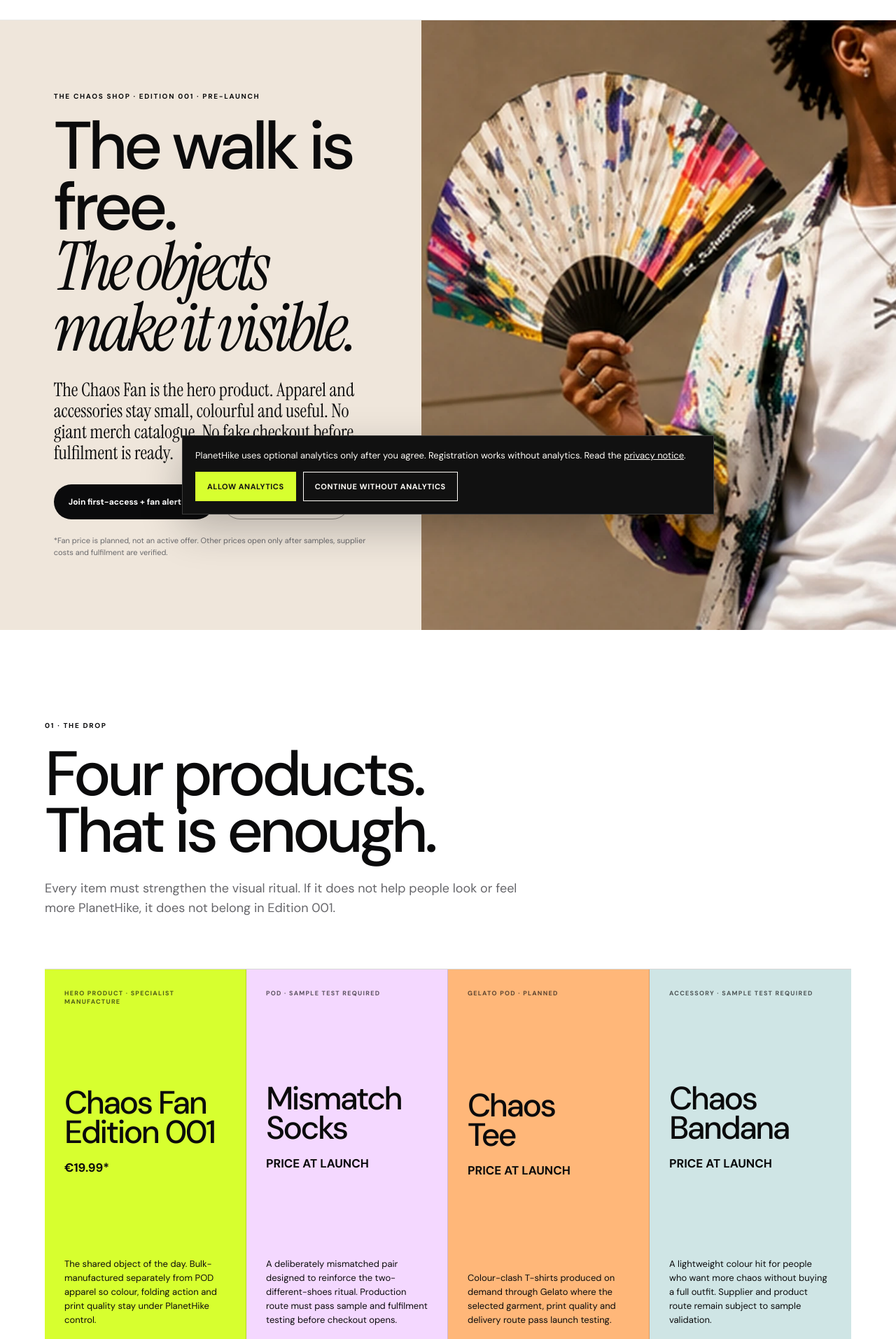
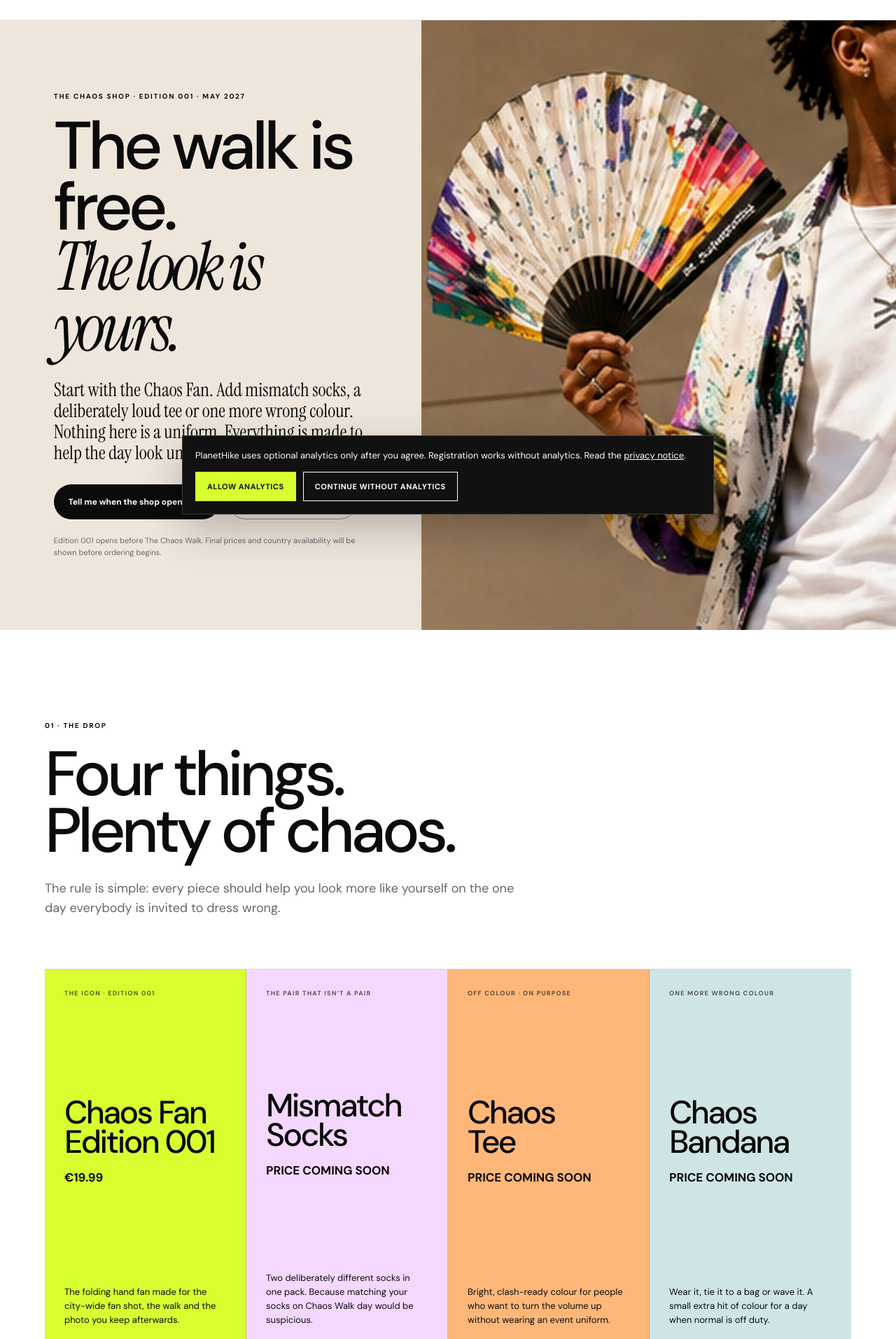
Before and after one commit to unikmo/planethike, a Next.js app: page /shop in a window 1280 px wide. Shown: the part 47-1960 px from the top of the page at 70% size. Built offline with nearby package versions, Linux system fonts and the light colour scheme; no server answers.

Commit message:
Rewrite Chaos Shop for customers

```diff
--- a/app/shop/page.tsx
+++ b/app/shop/page.tsx
@@ -3,46 +3,46 @@ import { ArrowLeft, ArrowRight, Fan, MapPin, Package, Shirt, Truck } from 'lucid
 import MobileMenu from '../MobileMenu';
 
 export const metadata: Metadata = {
-  title: 'Chaos Shop — Edition 001 | PlanetHike',
-  description: 'Preview the PlanetHike Chaos Fan, mismatch socks, Chaos Tee, bundles and the planned direct-delivery or event-collection fulfilment model for The Chaos Walk.',
+  title: 'Chaos Shop | Fan, Mismatch Socks, Tees & Event Bundles | PlanetHike',
+  description: 'Discover Chaos Fan Edition 001, mismatch socks, colourful tees, bandanas and event bundles for The Chaos Walk in May 2027.',
   alternates: { canonical: '/shop' },
 };
 
 const products = [
   {
-    kicker: 'HERO PRODUCT · SPECIALIST MANUFACTURE',
+    kicker: 'THE ICON · EDITION 001',
     title: 'Chaos Fan\nEdition 001',
-    price: '€19.99*',
-    note: 'The shared object of the day. Bulk-manufactured separately from POD apparel so colour, folding action and print quality stay under PlanetHike control.',
+    price: '€19.99',
+    note: 'The folding hand fan made for the city-wide fan shot, the walk and the photo you keep afterwards.',
     className: 'commerceProductFan',
   },
   {
-    kicker: 'POD · SAMPLE TEST REQUIRED',
+    kicker: 'THE PAIR THAT ISN’T A PAIR',
     title: 'Mismatch\nSocks',
-    price: 'PRICE AT LAUNCH',
-    note: 'A deliberately mismatched pair designed to reinforce the two-different-shoes ritual. Production route must pass sample and fulfilment testing before checkout opens.',
+    price: 'PRICE COMING SOON',
+    note: 'Two deliberately different socks in one pack. Because matching your socks on Chaos Walk day would be suspicious.',
     className: 'commerceProductSocks',
   },
   {
-    kicker: 'GELATO POD · PLANNED',
+    kicker: 'OFF COLOUR · ON PURPOSE',
     title: 'Chaos\nTee',
-    price: 'PRICE AT LAUNCH',
-    note: 'Colour-clash T-shirts produced on demand through Gelato where the selected garment, print quality and delivery route pass launch testing.',
+    price: 'PRICE COMING SOON',
+    note: 'Bright, clash-ready colour for people who want to turn the volume up without wearing an event uniform.',
     className: 'commerceProductTee',
   },
   {
-    kicker: 'ACCESSORY · SAMPLE TEST REQUIRED',
+    kicker: 'ONE MORE WRONG COLOUR',
     title: 'Chaos\nBandana',
-    price: 'PRICE AT LAUNCH',
-    note: 'A lightweight colour hit for people who want more chaos without buying a full outfit. Supplier and product route remain subject to sample validation.',
+    price: 'PRICE COMING SOON',
+    note: 'Wear it, tie it to a bag or wave it. A small extra hit of colour for a day when normal is off duty.',
     className: 'commerceProductBandana',
   },
 ];
 
 const bundles = [
-  ['01', 'The Signature Set', 'Chaos Fan + mismatched socks. The shortest route to the PlanetHike visual code.'],
-  ['02', 'The Chaos Kit', 'Chaos Fan + mismatched socks + Chaos Tee + bandana. One complete event bundle.'],
-  ['03', 'City Chaos Box', 'Consolidated participant orders plus event stock prepared for approved City Leads. Built for 20 / 50 / 100+ unit city batches.'],
+  ['01', 'The Signature Set', 'Chaos Fan + mismatch socks. Two PlanetHike signatures in one easy choice.'],
+  ['02', 'The Chaos Kit', 'Chaos Fan + mismatch socks + Chaos Tee + bandana. Maximum colour, minimum decision-making.'],
+  ['03', 'City Chaos Box', 'Group packs for teams, clubs and confirmed city crews. Built for bigger orders and event-day collection.'],
 ];
 
 export default function ShopPage() {
@@ -51,7 +51,7 @@ export default function ShopPage() {
       <header className="commerceHeader">
         <a className="luxBrand" href="/">PLANETHIKE</a>
         <nav className="commerceNav" aria-label="Shop navigation">
-          <a href="#products">Products</a>
+          <a href="#products">The drop</a>
           <a href="#bundles">Bundles</a>
           <a href="#delivery">Delivery</a>
         </nav>
@@ -61,14 +61,14 @@ export default function ShopPage() {
 
       <section className="commerceHero">
         <div className="commerceHeroCopy">
-          <p className="commerceEyebrow">THE CHAOS SHOP · EDITION 001 · PRE-LAUNCH</p>
-          <h1>The walk is free.<br/><em>The objects make it visible.</em></h1>
-          <p>The Chaos Fan is the hero product. Apparel and accessories stay small, colourful and useful. No giant merch catalogue. No fake checkout before fulfilment is ready.</p>
+          <p className="commerceEyebrow">THE CHAOS SHOP · EDITION 001 · MAY 2027</p>
+          <h1>The walk is free.<br/><em>The look is yours.</em></h1>
+          <p>Start with the Chaos Fan. Add mismatch socks, a deliberately loud tee or one more wrong colour. Nothing here is a uniform. Everything is made to help the day look unmistakably different.</p>
           <div className="commerceHeroActions">
-            <a href="/#join" className="commercePrimary">Join first-access + fan alert <ArrowRight size={17}/></a>
-            <a href="#delivery" className="commerceSecondary">See delivery model <ArrowRight size={17}/></a>
+            <a href="/#join" className="commercePrimary">Tell me when the shop opens <ArrowRight size={17}/></a>
+            <a href="#delivery" className="commerceSecondary">How delivery works <ArrowRight size={17}/></a>
           </div>
-          <small>*Fan price is planned, not an active offer. Other prices open only after samples, supplier costs and fulfilment are verified.</small>
+          <small>Edition 001 opens before The Chaos Walk. Final prices and country availability will be shown before ordering begins.</small>
         </div>
         <div className="commerceHeroMedia" role="img" aria-label="Colourful PlanetHike folding hand fan held by a participant" />
       </section>
@@ -76,8 +76,8 @@ export default function ShopPage() {
       <section className="commerceProducts" id="products">
         <div className="commerceSectionHead">
           <p className="commerceEyebrow">01 · THE DROP</p>
-          <h2>Four products.<br/>That is enough.</h2>
-          <p>Every item must strengthen the visual ritual. If it does not help people look or feel more PlanetHike, it does not belong in Edition 001.</p>
+          <h2>Four things.<br/>Plenty of chaos.</h2>
+          <p>The rule is simple: every piece should help you look more like yourself on the one day everybody is invited to dress wrong.</p>
         </div>
         <div className="commerceProductGrid">
           {products.map((product) => (
@@ -96,8 +96,8 @@ export default function ShopPage() {
       <section className="commerceBundles" id="bundles">
         <div className="commerceSectionHead commerceSectionHeadDark">
           <p className="commerceEyebrow">02 · BUNDLES</p>
-          <h2>Make choosing easy.</h2>
-          <p>Bundles should increase participation in the visual ritual, not create a maze of discounts.</p>
+          <h2>Pick your level of wrong.</h2>
+          <p>One icon, one easy set or the full colour hit. The choice should take seconds.</p>
         </div>
         <div className="commerceBundleList">
           {bundles.map(([n, title, text]) => (
@@ -113,31 +113,31 @@ export default function ShopPage() {
 
       <section className="commerceDelivery" id="delivery">
         <div className="commerceSectionHead">
-          <p className="commerceEyebrow">03 · FULFILMENT</p>
-          <h2>Ship to me.<br/>Or collect at the walk.</h2>
-          <p>PlanetHike uses two fulfilment paths so the event can stay global without forcing every item through one warehouse.</p>
+          <p className="commerceEyebrow">03 · GET YOUR ORDER</p>
+          <h2>To your door.<br/>Or waiting at the walk.</h2>
+          <p>Choose the delivery option that works for you when the shop opens.</p>
         </div>
         <div className="commerceDeliveryGrid">
           <article>
             <div className="commerceDeliveryIcon"><Truck size={28}/></div>
-            <p className="commerceMini">DIRECT DELIVERY</p>
+            <p className="commerceMini">HOME DELIVERY</p>
             <h3>Deliver to me.</h3>
-            <p>Eligible POD items are planned to be produced and shipped through Gelato after checkout opens. The customer pays the applicable shipping charge shown at checkout.</p>
+            <p>Your order is sent directly to the address you choose. Shipping is shown separately when you order.</p>
             <ul>
-              <li>Best for people ordering early or outside event-pickup windows.</li>
-              <li>Gelato integration is planned; it is not yet live.</li>
-              <li>The separately manufactured Chaos Fan may have a different fulfilment route until consolidation is tested.</li>
+              <li>Best if you want your gear early.</li>
+              <li>Available countries and delivery estimates will be shown in the shop.</li>
+              <li>Wear it, clash it and arrive ready.</li>
             </ul>
           </article>
           <article>
             <div className="commerceDeliveryIcon commerceDeliveryIconAlt"><MapPin size={28}/></div>
             <p className="commerceMini">EVENT COLLECTION</p>
             <h3>Collect at my Chaos Walk.</h3>
-            <p>Orders are grouped by confirmed city and prepared for bulk delivery to the approved City Lead. Event merchandise must arrive with the City Lead at least 14 days before event day.</p>
+            <p>Choose event collection for a confirmed city and your order joins the city batch. We send collection stock to the City Lead ahead of the walk so it is ready for you on event day.</p>
             <ul>
-              <li>Each city receives a published order cutoff before the event.</li>
-              <li>After the cutoff, event pickup closes and direct delivery remains the fallback where available.</li>
-              <li>Participants collect their named order from the city distribution point on event day.</li>
+              <li>City collection closes earlier than home delivery.</li>
+              <li>City Leads receive collection stock at least two weeks before event day.</li>
+              <li>Pick up your named order from the event collection point.</li>
             </ul>
           </article>
         </div>
@@ -145,31 +145,31 @@ export default function ShopPage() {
 
       <section className="commerceLogistics">
         <div>
-          <p className="commerceEyebrow commerceEyebrowLight">04 · CITY LOGISTICS</p>
-          <h2>Everything there<br/>two weeks early.</h2>
+          <p className="commerceEyebrow commerceEyebrowLight">04 · CITY COLLECTION</p>
+          <h2>Your order.<br/>Already there.</h2>
         </div>
         <div className="commerceTimeline">
-          <article><span>ORDER WINDOW</span><strong>Participant pre-orders</strong><p>Direct delivery or event collection is selected at checkout once commerce is live.</p></article>
-          <article><span>CITY CUTOFF</span><strong>Pickup orders lock</strong><p>The exact cutoff is published per confirmed city based on supplier and routing tests.</p></article>
-          <article><span>T−14</span><strong>Hard arrival rule</strong><p>City Lead must have event-collection merchandise at least 14 days before the walk.</p></article>
-          <article><span>EVENT DAY</span><strong>Collect + walk</strong><p>Orders are handed out locally before the Chaos Walk begins.</p></article>
+          <article><span>ORDER</span><strong>Choose event collection</strong><p>Select your confirmed city when you order.</p></article>
+          <article><span>CUTOFF</span><strong>City orders close</strong><p>Each city gets a clearly published collection-order deadline.</p></article>
+          <article><span>T−14</span><strong>The city box arrives</strong><p>Collection stock reaches the City Lead at least two weeks before the walk.</p></article>
+          <article><span>EVENT DAY</span><strong>Collect + walk</strong><p>Pick up your order, put the colours on and join the chaos.</p></article>
         </div>
       </section>
 
       <section className="commerceSystem">
         <div className="commerceSystemGrid">
-          <article><Fan size={25}/><strong>Chaos Fan</strong><p>Specialist bulk manufacture. PlanetHike controls the hero product.</p></article>
-          <article><Shirt size={25}/><strong>Gelato POD</strong><p>T-shirts first. Other POD items only after product-level availability and sample quality are confirmed.</p></article>
-          <article><Package size={25}/><strong>City batch</strong><p>Event-collection orders consolidated for approved City Leads.</p></article>
+          <article><Fan size={25}/><strong>The icon</strong><p>Chaos Fan Edition 001 is the object designed to show up in thousands of photographs.</p></article>
+          <article><Shirt size={25}/><strong>Your clothes. Louder.</strong><p>The apparel adds colour without turning participants into a matching team.</p></article>
+          <article><Package size={25}/><strong>Built for cities</strong><p>Direct delivery for individuals. Grouped event collection for confirmed city walks.</p></article>
         </div>
-        <p className="commerceSystemNote">Commerce remains PRE-LAUNCH. No checkout, shipping promise, Gelato integration, supplier availability or cause-linked contribution is represented as operational until it is verified.</p>
+        <p className="commerceSystemNote">The walk is free. Buying PlanetHike merchandise is not an entry requirement. Cause and contribution details will be published before Edition 001 sales open.</p>
       </section>
 
       <section className="commerceCta">
         <p className="commerceEyebrow">EDITION 001 · MAY 2027</p>
-        <h2>Get the drop<br/>before the drop.</h2>
-        <p>Join first-access and request the Chaos Fan alert. We will open sales only after samples, fulfilment and checkout pass launch testing.</p>
-        <a href="/#join" className="commercePrimary">Join first-access + fan alert <ArrowRight size={17}/></a>
+        <h2>Be there<br/>before the drop.</h2>
+        <p>Pre-register and tick the Chaos Shop alert. We’ll tell you when Edition 001 opens.</p>
+        <a href="/#join" className="commercePrimary">Get the Edition 001 alert <ArrowRight size={17}/></a>
       </section>
     </main>
   );
```
